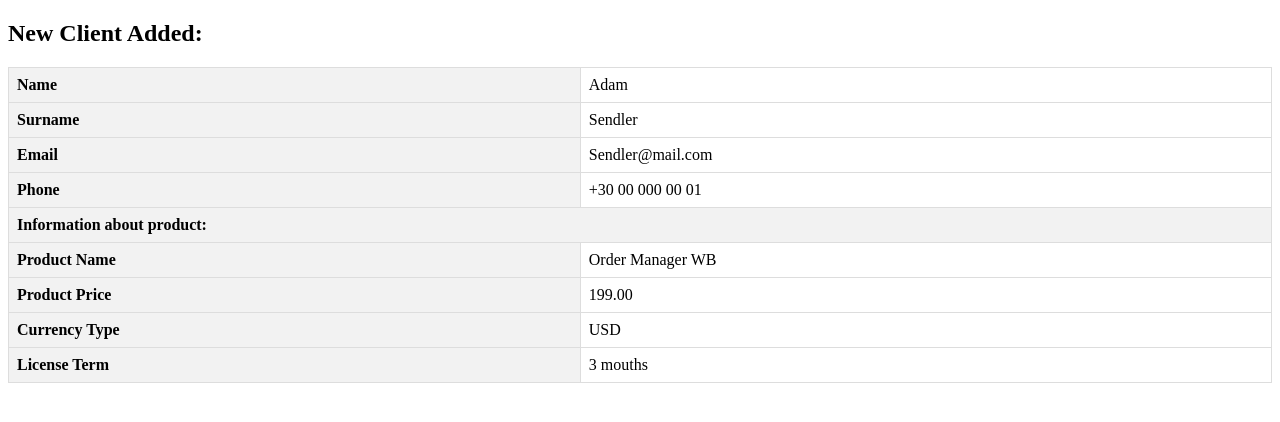
After one commit to onium16/Order_Manager_site_v1, a Django app: template shop/templates/email/new_client_notification.html in a window 1280 px wide. The commit adds this page. Shown: the top 422 px of the page. Run offline with Django 4.2, Linux system fonts and the light colour scheme; the template is opened without the code that fills it: values that come from a table or form of the project are taken from there, others are empty; data comes from the database, SQL or seed files in the repository; both versions use the stored data as it was after the commit.

Commit message:
added send to email inf about new application

```diff
--- a/shop/apps.py
+++ b/shop/apps.py
@@ -4,3 +4,6 @@ from django.apps import AppConfig
 class ShopConfig(AppConfig):
     default_auto_field = 'django.db.models.BigAutoField'
     name = 'shop'
+
+    def ready(self):
+        import shop.signals
--- a/shop/models.py
+++ b/shop/models.py
@@ -8,7 +8,6 @@ class Category(models.Model):
 
     def __str__(self):
         return self.category_name
-
 
 # Абстрактный базовый класс, который содержит общие поля для моделей Person и Employee
 class Product_def(models.Model):
@@ -29,7 +28,6 @@ class Product(Product_def):
     def __str__(self, field='default'):
         return f'{self.product_name}, {self.product_price}, {self.currency_type}, {self.license_term}'
 
-
 class Client(Product_def):
     first_name = models.CharField(max_length=100)
     last_name = models.CharField(max_length=100)
--- /dev/null
+++ b/shop/templates/email/new_client_notification.html
@@ -0,0 +1,63 @@
+<!-- new_client_notification.html -->
+
+<!DOCTYPE html>
+<html lang="en">
+<head>
+    <meta charset="UTF-8">
+    <title>New Client Notification</title>
+    <style>
+        table {
+            border-collapse: collapse;
+            width: 100%;
+        }
+        th, td {
+            border: 1px solid #dddddd;
+            text-align: left;
+            padding: 8px;
+        }
+        th {
+            background-color: #f2f2f2;
+        }
+    </style>
+</head>
+<body>
+    <h2>New Client Added:</h2>
+    <table>
+        <tr>
+            <th>Name</th>
+            <td>{{ client.first_name }}</td>
+        </tr>
+        <tr>
+            <th>Surname</th>
+            <td>{{ client.last_name }}</td>
+        </tr>
+        <tr>
+            <th>Email</th>
+            <td>{{ client.email }}</td>
+        </tr>
+        <tr>
+            <th>Phone</th>
+            <td>{{ client.phone_number }}</td>
+        </tr>
+        <tr>
+            <th colspan="2">Information about product:</th>
+        </tr>
+        <tr>
+            <th>Product Name</th>
+            <td>{{ client.product_name }}</td>
+        </tr>
+        <tr>
+            <th>Product Price</th>
+            <td>{{ client.product_price }}</td>
+        </tr>
+        <tr>
+            <th>Currency Type</th>
+            <td>{{ client.currency_type }}</td>
+        </tr>
+        <tr>
+            <th>License Term</th>
+            <td>{{ client.license_term }}</td>
+        </tr>
+    </table>
+</body>
+</html>
--- a/shop/templates/index.html
+++ b/shop/templates/index.html
@@ -128,9 +128,7 @@
                                             <span>{{product.currency_type}}</span>
                                             <br>
                                             <br>
-
                                             <button type="button" class="btn btn-warning" style="font-size: 20px; font-weight: bold" onclick="redirectToPayment('{{ product.product_name }}', '{{ product.license_term }}', '{{ product.category_name }}', '{{ product.product_price }}', '{{ product.currency_type }}')">{% trans "buy" %}</button>
-
                                             <script>
                                                 function redirectToPayment(productName, licenseTerm, categoryName, productPrice, currencyType) {
                                                     var redirectUrl ='{% url "payment" %}?productName=' + encodeURIComponent(productName) +'&licenseTerm=' + encodeURIComponent(licenseTerm) +'&categoryName=' + encodeURIComponent(categoryName) + '&productPrice=' + encodeURIComponent(productPrice) + '&currencyType=' + encodeURIComponent(currencyType);
@@ -147,6 +145,7 @@
             </div>
         </section>
 
+        <!-- Success Section + send email -->
         <section>
             <div class="modal fade" id="successModal" tabindex="-1" role="dialog" aria-labelledby="successModalLabel" aria-hidden="true">
                 <div class="modal-dialog" role="document">
@@ -166,8 +165,6 @@
                   </div>
                 </div>
               </div>
-
-
         </section>
 
         <!-- About Section -->
```
Also changed, not shown: base/settings.py (+7 -0 lines), shop/signals.py (added, +31 -0 lines), db.sqlite3.
